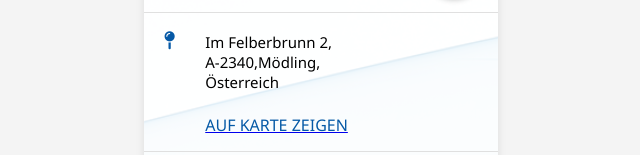
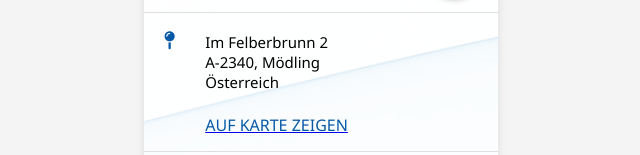
Before and after one commit to 00pwn/Visitenkarte-01, a plain HTML site: page index.html in a window 1280 px wide. Shown: the part 645-800 px from the top of the page, 319-959 px from the left. Drawn offline with Linux system fonts and the light colour scheme.

Commit message:
Update index.html

```diff
--- a/index.html
+++ b/index.html
@@ -61,7 +61,7 @@
    <div class="section">
     <i class="fas fa-map-pin"></i>
     <div class="section-content">
-        <div class="value" >Im Felberbrunn 2, <br>A-2340,Mödling,<br>Österreich<br/></div>
+        <div class="value" >Im Felberbrunn 2 <br>A-2340, Mödling <br>Österreich<br/></div>
         <br>  <a href ="https://maps.app.goo.gl/4zY97iCYTsYS3G8n9" target="_blank" rel="noopener noreferrer" ><div class="link">AUF KARTE ZEIGEN </div></a>
     </div>
      </div>
```
